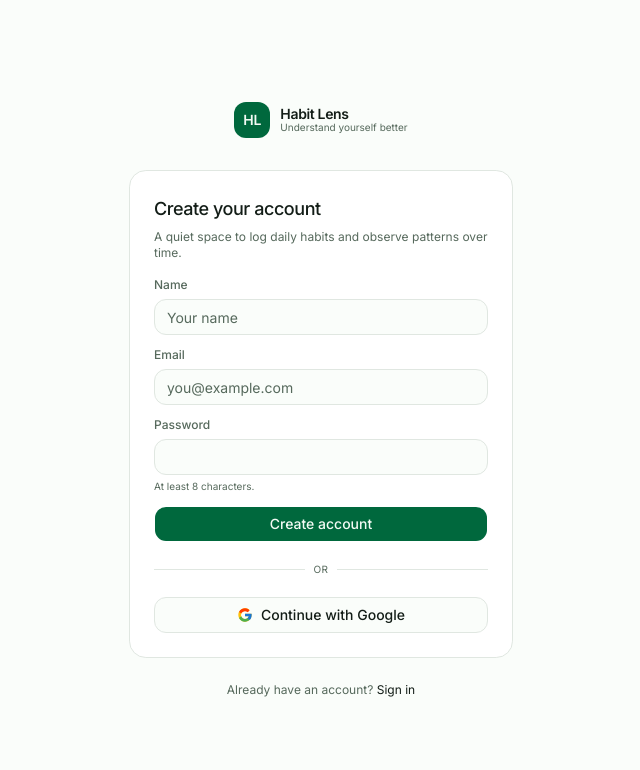
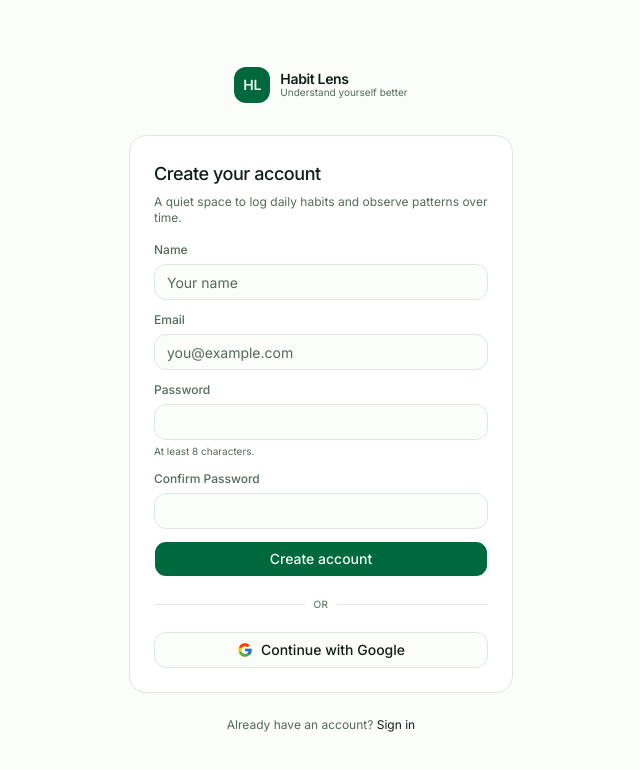
Before and after one commit to rakibhossainraju/habit-lens, a Next.js app: page /register in a window 1280 px wide. Shown: the top 770 px of the page, without its empty margins (319-959 px from the left). Built offline with nearby package versions, Linux system fonts and the light colour scheme; no server answers.

Commit message:
added confirm password field

```diff
--- a/src/app/register/actions.ts
+++ b/src/app/register/actions.ts
@@ -4,7 +4,8 @@ import { z } from "zod";
 import { prisma } from "@/lib/prisma";
 import { hashPassword } from "@/lib/password";
 
-const RegisterSchema = z.object({
+const RegisterSchema = z
+  .object({
     name: z.string().trim().min(2, { message: "Name must be at least 2 characters." }),
     email: z
       .string()
@@ -12,6 +13,11 @@ const RegisterSchema = z.object({
       .toLowerCase()
       .email({ message: "Enter a valid email address." }),
     password: z.string().min(8, { message: "Use at least 8 characters." }),
+    confirmPassword: z.string().min(1, { message: "Please confirm your password." }),
+  })
+  .refine((data) => data.password === data.confirmPassword, {
+    message: "Passwords do not match.",
+    path: ["confirmPassword"],
   });
 
 export type RegisterFormState = { error?: string } | undefined;
@@ -24,6 +30,7 @@ export async function registerUser(
     name: formData.get("name"),
     email: formData.get("email"),
     password: formData.get("password"),
+    confirmPassword: formData.get("confirmPassword"),
   });
 
   if (!parsed.success) {
--- a/src/app/register/register-form.tsx
+++ b/src/app/register/register-form.tsx
@@ -18,6 +18,15 @@ export function RegisterForm() {
     setError(undefined);
 
     const formData = new FormData(event.currentTarget);
+    const password = formData.get("password");
+    const confirmPassword = formData.get("confirmPassword");
+
+    if (password !== confirmPassword) {
+      setError("Passwords do not match.");
+      setPending(false);
+      return;
+    }
+
     const result = await registerUser(undefined, formData);
     if (result?.error) {
       setError(result.error);
@@ -76,6 +85,19 @@ export function RegisterForm() {
           />
           <p className="text-[10px] text-muted-foreground mt-1">At least 8 characters.</p>
         </div>
+        <div>
+          <label className="text-xs font-medium text-muted-foreground block mb-1.5" htmlFor="confirmPassword">
+            Confirm Password
+          </label>
+          <Input
+            id="confirmPassword"
+            name="confirmPassword"
+            type="password"
+            autoComplete="new-password"
+            minLength={8}
+            required
+          />
+        </div>
         <Button type="submit" className="w-full" disabled={pending}>
           {pending ? "Creating account…" : "Create account"}
         </Button>
```
Lines whose indentation alone changed are shown as unchanged.
